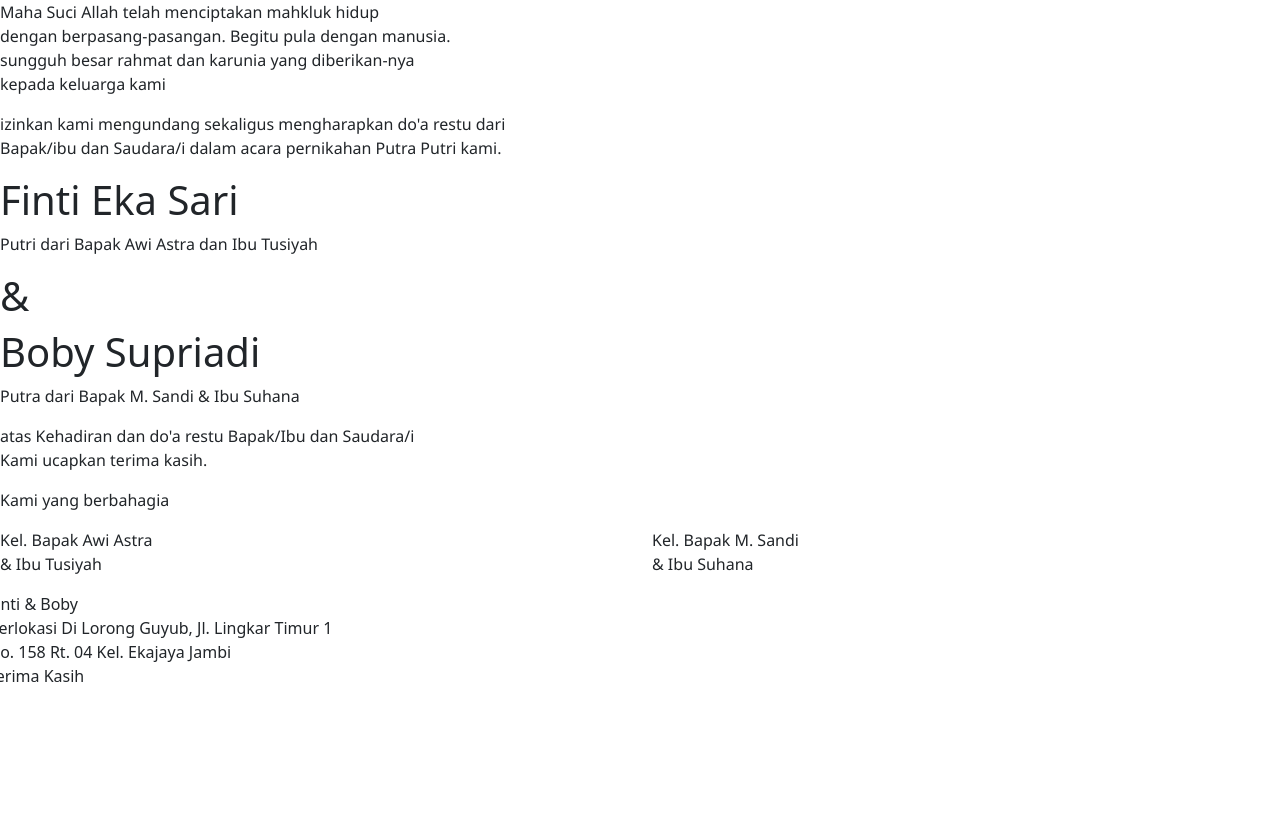
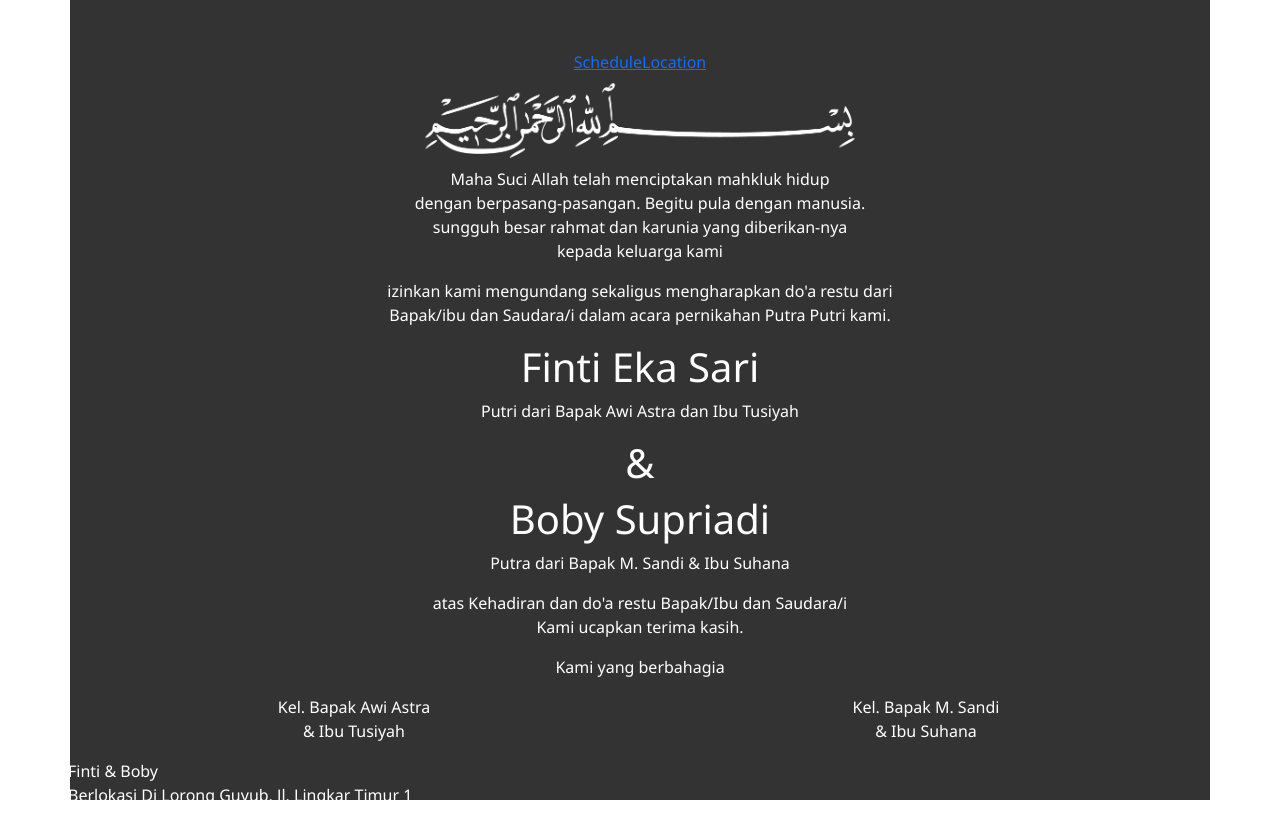
Before and after one commit to dennisgon/undangan-boby, a Vue app: page / in a window 1280 px wide. Both pictures are taken after a click on the button "JOIN". Shown: the top 838 px of the page. Before the commit the page ends 800 px from the top, so only its background shows below. Built offline with nearby package versions, Linux system fonts and the light colour scheme; a web font is replaced by a local one.

Commit message:
! add undangan

```diff
--- a/src/App.vue
+++ b/src/App.vue
@@ -1,6 +1,18 @@
 <template>
 <router-view></router-view>
 </template>
+<script>
+export default {
+    create() {
+        window.addEventListener("load", this.onWindowLoad);
+    },
+    methods: {
+        onWindowLoad() {
+            console.log("window load event");
+        },
+    },
+};
+</script>
 
 <style>
   @font-face {
--- a/src/views/HomeView.vue
+++ b/src/views/HomeView.vue
@@ -32,7 +32,6 @@
   <div class="row">
     <p><small>Mohon maaf apabila ada kesalahan dalam penulisan nama & gelar</small></p>
   </div>
-
 </div>
 </template>
 
--- a/src/views/UndanganView.vue
+++ b/src/views/UndanganView.vue
@@ -1,4 +1,11 @@
 <template>
+  <div class="container base-color base-text text-center fill">
+
+    <a href="#schedule">Schedule</a>
+    <a href="#location">Location</a>
+    <div class="row">
+      <img src="@/assets/bismillah-png-20.png" class="gambar"/>
+    </div>
     <div class="row">
       <p>
         Maha Suci Allah telah menciptakan mahkluk hidup
@@ -24,6 +31,8 @@
       <h1>Boby Supriadi</h1>
       <p>Putra dari Bapak M. Sandi & Ibu Suhana</p>
     </div>
+    <div class="row" id="schedule">
+    </div>
     <div class="row">
       <p>
         atas Kehadiran dan do'a restu Bapak/Ibu dan Saudara/i
@@ -48,7 +57,7 @@
       <br>
       No. 158 Rt. 04 Kel. Ekajaya Jambi
     </div>
-  <div class="row">
+    <div class="row" id="location">
     </div>
     <div class="row">
 
@@ -56,15 +65,15 @@
     <div class="row">
       Terima Kasih
     </div>
+  </div>
 
 </template>
 
 <style>
-@media (min-width: 1024px) {
-  .about {
-    min-height: 100vh;
-    display: flex;
-    align-items: center;
-  }
+.gambar{
+  display: block;
+  margin-left: auto;
+  margin-right: auto;
+  width: 500px;
 }
 </style>
```
Also changed, not shown: src/assets/bismillah-png-20.png (added), 1 other file (tests, documents, lock files or other folders). Lines whose indentation alone changed are shown as unchanged.
